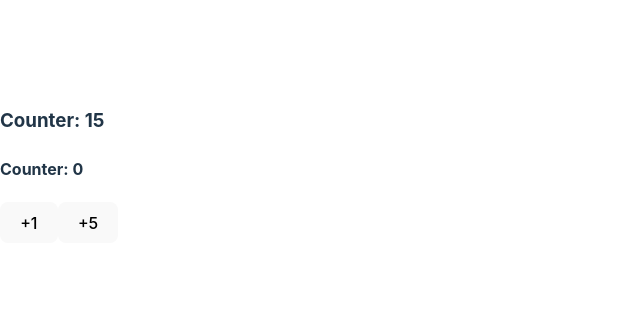
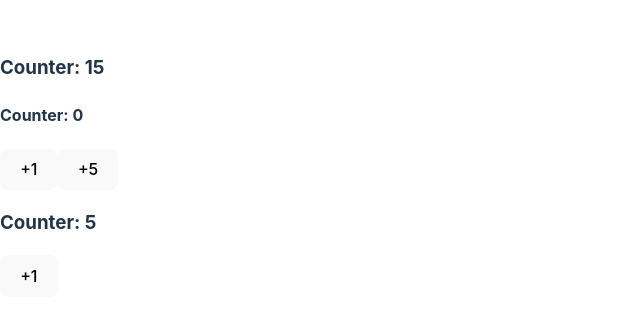
Before and after one commit to fimbres/pro-basis, a React (Vite) app: page / in a window 1280 px wide. Shown: the part 234-554 px from the top of the page, without its empty margins (0-640 px from the left). Built offline with nearby package versions, Linux system fonts and the light colour scheme.

Commit message:
Implementing useEffect

```diff
--- a/src/App.tsx
+++ b/src/App.tsx
@@ -1,9 +1,11 @@
 import { Counter } from "./components/Counter"
+import { CounterEffect } from "./components/CounterEffect"
 
 function App() {
   return (
     <>
       <Counter initialValue={15} />
+      <CounterEffect />
     </>
   )
 }
--- /dev/null
+++ b/src/components/CounterEffect.tsx
@@ -0,0 +1,22 @@
+import { FC, useState, useEffect } from 'react'
+
+const MAX_COUNT = 10;
+
+export const CounterEffect: FC = () => {
+  const [counter, setCounter] = useState(5);
+
+  useEffect(() => {
+    if(counter === MAX_COUNT) {
+      console.log("%cSe llegó al valor máximo", "color: red; backgrund-color: black;");
+    }
+  }, [counter]);
+
+  const handleClick = () => setCounter(c => c < MAX_COUNT ? c + 1 : c);
+
+  return (
+    <div>
+      <h3>Counter: {counter}</h3>
+      <button onClick={handleClick}>+1</button>
+    </div>
+  )
+}
```
